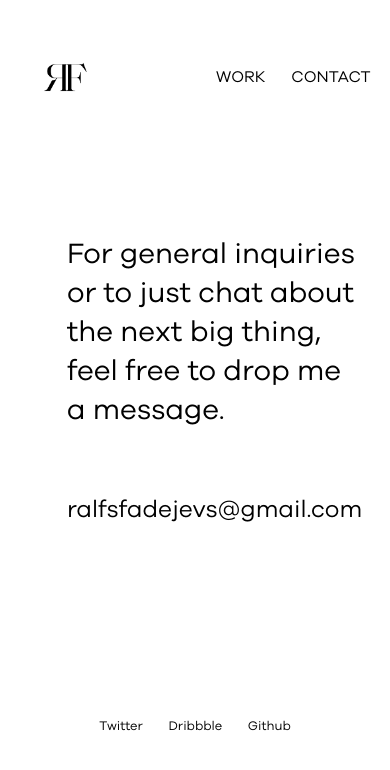
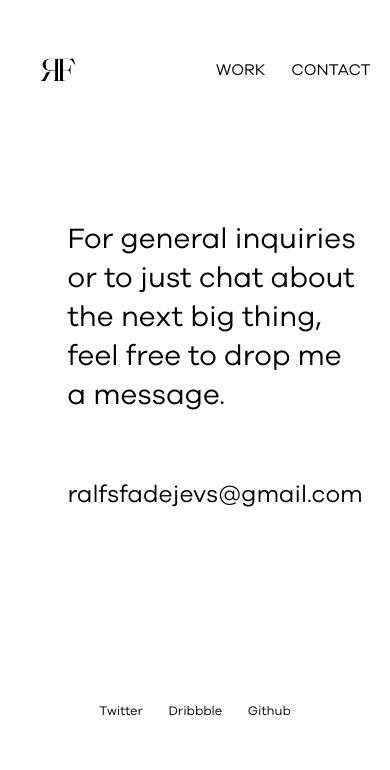
Before and after one commit to fadejevs/folio2022, a plain HTML site: page contact.html in a window 390 px wide. Both pictures are taken after a click on the element "ralfsfadejevs@gmail.com". Drawn offline with nearby package versions, Linux system fonts and the light colour scheme.

Commit message:
adjusted mobile and spacing

```diff
--- a/contact.html
+++ b/contact.html
@@ -7,7 +7,6 @@
     <link rel="stylesheet" href="css/styles.css">
     <link rel="preconnect" href="https://fonts.googleapis.com">
     <link rel="preconnect" href="https://fonts.gstatic.com" crossorigin>
-    <link href="https://fonts.googleapis.com/css2?family=Roboto:wght@300&display=swap" rel="stylesheet">
     <link rel="icon" type="image/x-icon" href="assets/favicon.png"/>
     <script src="https://cdnjs.cloudflare.com/ajax/libs/gsap/3.4.2/gsap.min.js"></script>
     <script src="https://unpkg.com/scrollreveal@4.0.0/dist/scrollreveal.min.js"></script>
@@ -18,8 +17,6 @@
 <body>
 
     <div class="container">
-
-
         <div class="cursor-container">
             <div class="cursor"></div>
             <div class="cursor-follower"></div>
@@ -62,10 +59,21 @@
                 <a href="https://github.com/fadejevs" class="hover-underline-animation">Github</a>
             </div>
         </footer>
-
     </div>
 
 
+    <!-- copy email to clipboard -->
+    <script>
+            function copyToClipboard(id) {
+                    var from = document.getElementById(id);
+                    var range = document.createRange();
+                    window.getSelection().removeAllRanges();
+                    range.selectNode(from);
+                    window.getSelection().addRange(range);
+                    document.execCommand('copy');
+                    window.getSelection().removeAllRanges();
+            }
+    </script>
     <!-- cursor animation -->
     <script>
              TweenMax.staggerFrom(
@@ -131,19 +139,5 @@
             follower.removeClass("active");
         });
     </script>
-
-    <!-- copy email to clipboard -->
-    <script>
-        function copyToClipboard(id) {
-                var from = document.getElementById(id);
-                var range = document.createRange();
-                window.getSelection().removeAllRanges();
-                range.selectNode(from);
-                window.getSelection().addRange(range);
-                document.execCommand('copy');
-                window.getSelection().removeAllRanges();
-        }
-    </script>
-
 </body>
 </html>
--- a/css/styles.scss
+++ b/css/styles.scss
@@ -160,7 +160,7 @@ header {
     justify-content: center;
     margin: auto;
     width: 1000px;
-    line-height: 2.3em;
+    line-height: 2.8em;
 
     span {
         letter-spacing: 2.6px;
@@ -371,8 +371,8 @@ footer {
                 .left-side {
 
                     img {
-                        height: 90px;
-                        width: 90px;
+                        height: 75px;
+                        width: 75px;
                     }
                 }
                 .right-side {
@@ -395,7 +395,9 @@ footer {
                 display: flex;
                 justify-content: center;
                 margin: auto;
-                width: 380px;
+                width: 375px;
+                line-height: 1.6em;
+
 
                 span {
                     letter-spacing: -0.5px;
@@ -405,19 +407,18 @@ footer {
 
                 p {
                     padding-top: 3em;
-                    font-size: 1.5em;
+                    font-size: 1.4em;
                     padding-bottom: 5em;
                     text-align: center;
                 }
             }
 
             .headline-image {
-                padding-top: 5em;
                 display: flex;
                 justify-content: center;
                 margin: auto;
                 background-color: #F2F2F2;
-                height: 60vh;
+                height: 50vh;
                 width: 100%;
 
                 img {
@@ -547,12 +548,16 @@ footer {
         }
         // contact page
         .headline-contact {
-            display: flex;
             justify-content: center;
             margin: auto;
             width: 390px;
             padding-bottom: 12em;
 
+            .contents {
+                display: block;
+                justify-content: center;
+                margin: auto;
+            }
 
             .message{
                 padding-top: 2em;
```
Also changed, not shown: index.html (+0 -8 lines), work.html (+0 -7 lines), css/styles.css, 2 other files.
